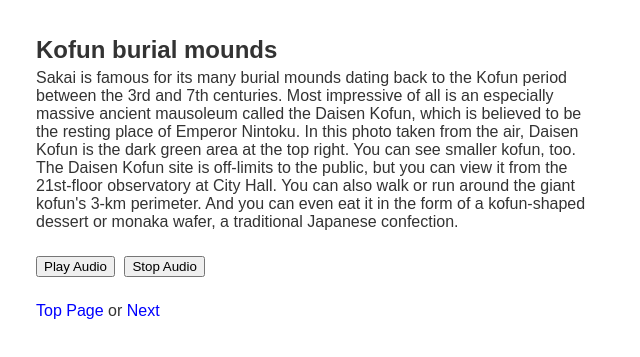
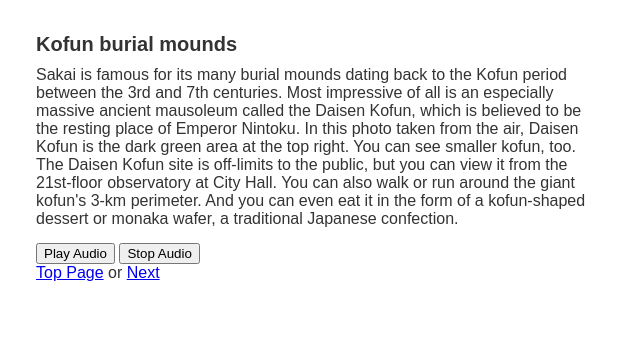
Before and after one commit to Adam-Fulford-JPN/sakai_demo, a plain HTML site: page kofun.html in a window 1280 px wide. Shown: the part 441-798 px from the top of the page, without its empty margins (319-959 px from the left). Drawn offline with Linux system fonts and the light colour scheme.

Commit message:
Update styles.css

```diff
--- a/styles.css
+++ b/styles.css
@@ -12,15 +12,15 @@ body {
 .container {
   display: flex;
   flex-direction: column;
-  align-items: flex-start;
-  text-align: left;
+  align-items: flex-start; /* Align items to the left */
+  text-align: left; /* Left-align all content in the container */
 }
 
 .main-image {
   width: 100%;
   height: auto;
   border-radius: 5px;
-  margin-bottom: 10px;
+  margin-bottom: 10px; /* Add slight spacing below the image */
 }
 
 .styled-list {
@@ -46,9 +46,22 @@ body {
   margin: 10px 0;
 }
 
-.text-section h2 {
-  margin-bottom: 5px;
-  text-align: left;
+h2 {
+  margin-bottom: 10px; /* Add space below the subheading */
+  font-size: 20px; /* Slightly smaller than main heading */
+}
+
+h1 {
+  margin-top: 10px; /* Add spacing above the main heading */
+  font-size: 32px; /* Increase size for prominence */
+  text-align: center; /* Center the main heading */
+}
+
+hr {
+  border: 0;
+  height: 1px;
+  background: #ccc; /* Light gray line */
+  margin: 20px 0; /* Add vertical spacing */
 }
 
 .text-section p {
@@ -56,27 +69,6 @@ body {
   margin: 5px 0;
 }
 
-.audio-section {
-  margin: 10px 0;
-  text-align: left;
+.text-section, .container {
+  padding: 0; /* Remove extra padding */
 }
-
-.audio-section button {
-  margin-right: 5px;
-}
-
-.nav-section {
-  margin: 10px 0;
-  text-align: left;
-}
-
-.nav-section a {
-  display: inline-block;
-  margin-top: 5px;
-  text-decoration: none;
-  color: blue;
-}
-
-.text-section, .audio-section, .nav-section {
-  padding: 0;
-}
```
